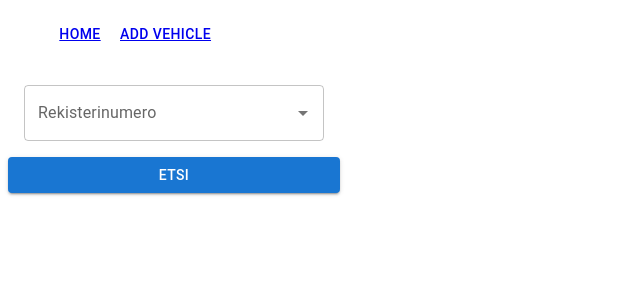
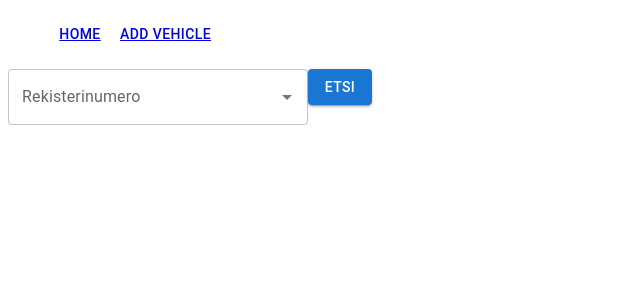
Before and after one commit to samiparvus/motored-varastonhallinta, a React (Create React App) app: page / in a window 1280 px wide. Shown: the top 300 px of the page, without its empty margins (0-640 px from the left). Built offline with nearby package versions, Linux system fonts and the light colour scheme.

Commit message:
changes to search and data

```diff
--- a/package.json
+++ b/package.json
@@ -13,7 +13,7 @@
     "react": "^18.1.0",
     "react-dom": "^18.1.0",
     "react-router-dom": "^6.3.0",
-    "react-scripts": "5.0.1",
+    "react-scripts": "^5.0.1",
     "web-vitals": "^2.1.4"
   },
   "scripts": {
--- a/src/App.js
+++ b/src/App.js
@@ -1,6 +1,4 @@
 import * as React from "react";
-import AddVehicle from "./AddVehicle";
-import Main from "./Main";
 
 const App = () => {
   return (
--- /dev/null
+++ b/src/Data.json
@@ -0,0 +1,16 @@
+[
+  {
+    "rekisterinumero": "ABC-123",
+    "malli": "Yamaha",
+    "yleistietoja": "Malli on Yamaha",
+    "status": "Myyty",
+    "myyjän_nimi": "Teppo Tulppu"
+  },
+  {
+    "rekisterinumero": "DEF-456",
+    "malli": "Kawasaki",
+    "yleistietoja": "Malli on Kawasaki",
+    "status": "Myynnissä",
+    "myyjän_nimi": "Hannu Hanhi"
+  }
+]
--- a/src/Main.js
+++ b/src/Main.js
@@ -1,35 +1,48 @@
 import React from "react";
-import { FormControl, Autocomplete, TextField, Button } from "@mui/material";
-import { Link } from "react-router-dom";
-import VehicleInformation from "./VehicleInformation";
+import { FormControl, TextField, Button, Autocomplete } from "@mui/material";
+import VehicleInformation from "./components/VehicleInformation";
+import VehicleData from "./Data.json";
+
+// 1. Hakuominaisuus toimivaksi
+// 2. Luo kunnon objektit pyörille
+// 3. Hakuominaisuus backendistä
+// 4. Muut muutokset UI:hin joista on puhuttu (kuten haussa näkyviin mahdolliset rekisterinumerot (löytyy kirjanmerkeistä))
+
+// Haku vie /vehicleinformation/REKKARI sivulle, jossa voi muokata
+// kyseisen rekkarin objektia ja tallentaa muutokset jotka viedään bäkkäriin
+
+// Search bar toimimaan niin pitäisi onnistua mukavammin haku
 
 const Main = () => {
-  let rekkari = "";
+  const vehicleArray = [];
+  let val = "";
+  const data = VehicleData.map(({ rekisterinumero }) => ({ rekisterinumero }));
+  for (let i = 0; i < data.length; i++) {
+    vehicleArray.push(data[i].rekisterinumero);
+  }
+
+  const handleSubmit = (rekkari) => {
+    VehicleInformation(this.rekkari);
+  };
 
   return (
-    <div className="Main">
+    <form onSubmit={handleSubmit}>
       <FormControl>
         <Autocomplete
-          disablePortal
-          id="licenseNumber"
-          options={["ASD-123"]}
-          getOptionLabel={(option) => option}
-          onChange={(e, val) => (rekkari = val)}
-          sx={{ width: 300, margin: "1em" }}
+          placeholder="Rekisterinumero"
+          options={vehicleArray}
+          sx={{ width: 300, marginBottom: 1 }}
+          onChange={(event, value) => (val = value)}
+          onSubmit={() => handleSubmit(val)}
           renderInput={(params) => (
             <TextField {...params} label="Rekisterinumero" />
           )}
         />
-        <Button
-          component={Link}
-          to="/vehicleinformation"
-          variant="contained"
-          onClick={VehicleInformation(rekkari)}
-        >
-          Etsi
-        </Button>
       </FormControl>
-    </div>
+      <Button type="submit" variant="contained">
+        Etsi
+      </Button>
+    </form>
   );
 };
 
--- a/src/AddVehicle.js
+++ b/src/components/AddVehicle.js
@@ -11,7 +11,7 @@ import {
 
 let array = ["asd", "asdf", "asdfg"];
 
-function AddVehicle(rekkari) {
+const AddVehicle = (rekkari) => {
   return (
     <div className="AddVehicle">
       <FormControl>
@@ -105,6 +105,6 @@ function AddVehicle(rekkari) {
       </FormControl>
     </div>
   );
-}
+};
 
 export default AddVehicle;
--- a/src/VehicleInformation.js
+++ b/src/components/VehicleInformation.js
@@ -19,10 +19,12 @@ const VehicleInformation = (rekkari) => {
   const malliLista = ["Kawasaki", "Honda", "Yamaha"];
   const myyjäLista = ["Sami Testi", "Teppo Tulppu"];
 
+  console.log(rekkari);
+
   let array = rekkari;
   return (
     <Grid container>
-      <Grid xs="3.2" minWidth="332px">
+      <Grid xs={3.2} minWidth="332px">
         <FormControl>
           <TextField
             label="Rekisterinumero"
@@ -91,7 +93,7 @@ const VehicleInformation = (rekkari) => {
           <Button variant="contained">Tallenna</Button>
         </FormControl>
       </Grid>
-      <Grid xs="0.1">
+      <Grid xs={0.1}>
         <Divider
           orientation="vertical"
           style={{ marginRight: "-1px" }}
--- a/src/index.js
+++ b/src/index.js
@@ -1,8 +1,8 @@
 import ReactDOM from "react-dom/client";
 import { BrowserRouter, Routes, Route } from "react-router-dom";
-import AddVehicle from "./AddVehicle";
-import VehicleInformation from "./VehicleInformation";
-import AddItem from "./AddItem";
+import AddVehicle from "./components/AddVehicle";
+import VehicleInformation from "./components/VehicleInformation";
+import AddItem from "./components/AddItem";
 import Main from "./Main";
 import Layout from "./Layout";
 
```
Also changed, not shown: src/components/SearchVehicle.js (renamed from src/SearchVehicle.js, +9 -9 lines), src/components/AddItem.js (renamed from src/AddItem.js), 1 other file (tests, documents, lock files or other folders).
